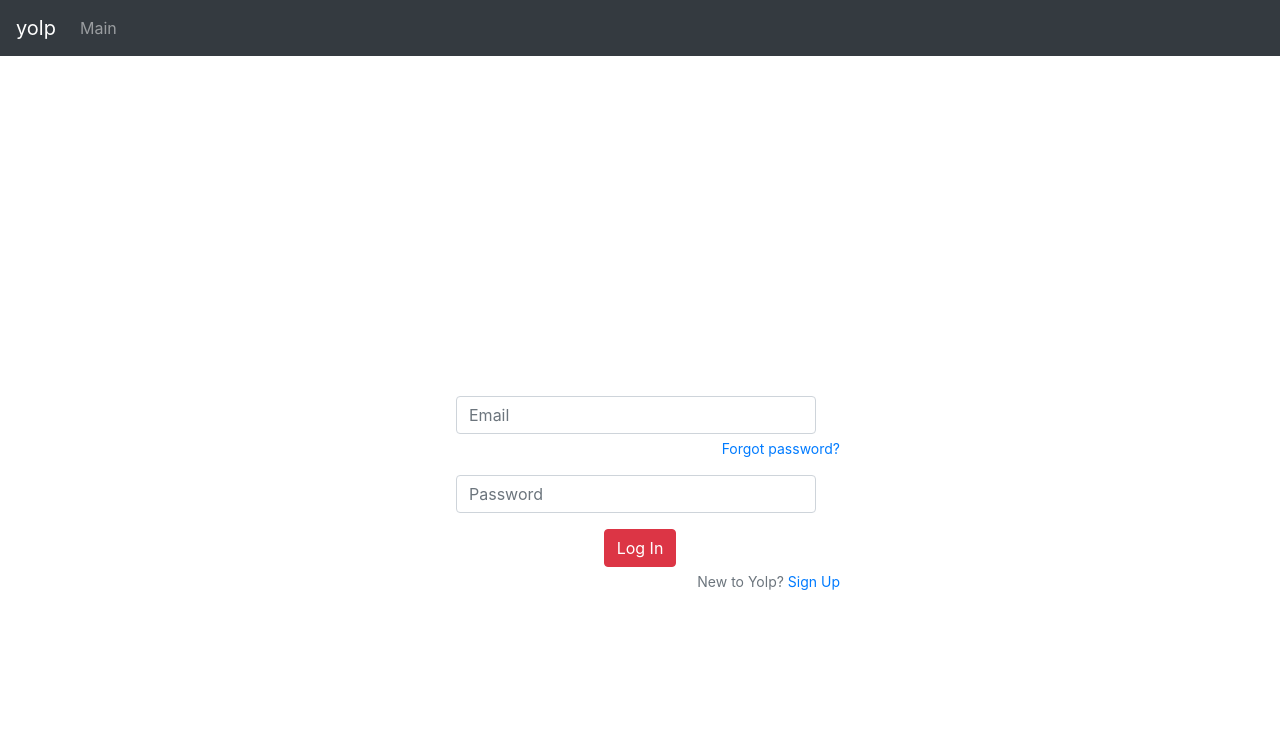
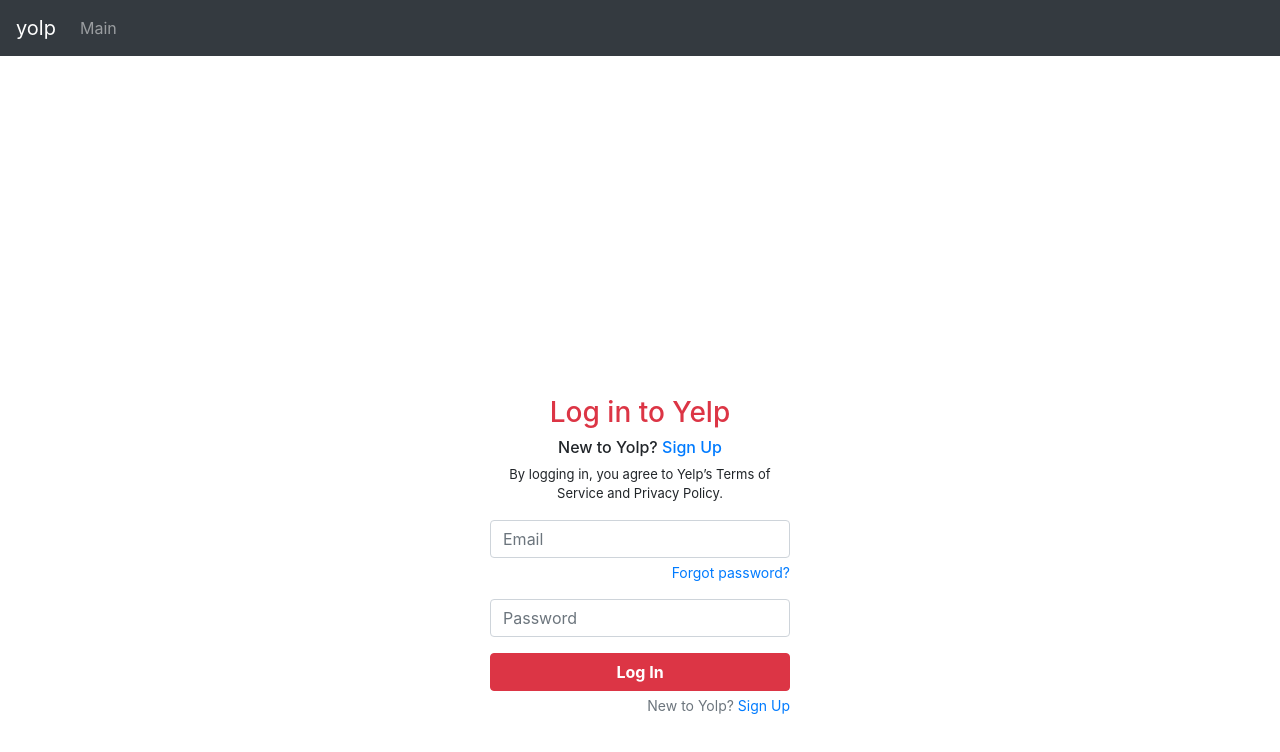
Before and after one commit to Enjay27/CafeReviewer, a React (Create React App) app in the folder cafe-page/: page /login in a window 1280 px wide. Shown: the top 752 px of the page. Built offline with nearby package versions, Linux system fonts and the light colour scheme.

Commit message:
#refactor : FindPw.js 추가, LoginDiv 리덕스 추가

```diff
--- a/cafe-page/src/App.js
+++ b/cafe-page/src/App.js
@@ -1,12 +1,13 @@
-import React, { useContext, useState, lazy, useEffect, Suspense } from 'react';
+import React from 'react';
 import 'bootstrap/dist/css/bootstrap.css';
-import { Link, Route, Switch, useHistory } from 'react-router-dom';
-import './App.css';
-import './css/common.scss';
-import MainView from './views/main/MainView.js';
-import LoginView from './views/login/LoginView.js';
-import SingupView from './views/signup/SignupView';
+import {Route, Switch} from 'react-router-dom';
+import 'App.css';
+import 'css/common.scss';
+import MainView from 'views/main/MainView.js';
+import LoginView from 'views/login/LoginView.js';
+import SingupView from 'views/signup/SignupView';
 import NotFound from 'components/Error/NotFound';
+import FindPw from "components/FindPw/FindPw";
 
 function App() {
   return (
@@ -15,10 +16,10 @@
         <Route exact path={'/'} component={MainView} />
         <Route path="/login" component={LoginView} />
         <Route path="/signup" component={SingupView} />
+        <Route path="/findpw" component={FindPw} />
         <Route path={['*', '/error']} component={NotFound} />
       </Switch>
     </div>
   );
 }
-
 export default App;
--- a/cafe-page/src/components/Error/NotFound.js
+++ b/cafe-page/src/components/Error/NotFound.js
@@ -1,6 +1,6 @@
-import React, {Component} from 'react';
+import React from 'react';
 
-function NotFound(props) {
+function NotFound() {
     return (
         <div className={"wrapper"}>
             <div className={"container"}>
--- /dev/null
+++ b/cafe-page/src/components/FindPw/FindPw.js
@@ -0,0 +1,46 @@
+import React, {useState} from 'react';
+import {Link} from 'react-router-dom'
+import {Button, Form} from 'react-bootstrap';
+import axios from "axios";
+import "components/FindPw/FindPw.css";
+import {useDispatch} from "react-redux";
+import * as config from 'config/Config.js';
+import {account} from "redux/action/LoginDiv.js";
+
+function FindPw() {
+    const dispatch = useDispatch();
+    const [email, setEmail] = useState("")
+    const handleChangeEmail = ({ target: { value } }) => setEmail(value)
+
+    const handleSubmit = async (event) => {}
+
+    return (
+            <Form style={{maxWidth : "300px", margin : "0 auto"}} onSubmit={handleSubmit}>
+                <h3 className="text-danger">Forgot Password</h3>
+                <p>Please enter your email address and we will send you
+                an email about how to reset your password.</p>
+            <Form.Group>
+                <Form.Control
+                  type="email"
+                  className={"mt10 mb20"}
+                  placeholder="Email"
+                  value={email}
+                  name= "email"
+                  onChange={handleChangeEmail}
+                  required
+
+                />
+            </Form.Group>
+                <Button className={"ht35 wd100"} style={{width : "300px"}} variant="danger" type="submit">
+                    <b>Reset Password</b>
+                </Button>
+                <Form.Text className="text-muted text_align_right">
+                    {/*<a href="/login">Back to Login</a>*/}
+                    <Link onClick={()=>{
+                        dispatch(account());
+                    }}>Back to Login</Link>
+                </Form.Text>
+        </Form>
+    );
+}
+export default FindPw;
--- a/cafe-page/src/components/Login/Login.css
+++ b/cafe-page/src/components/Login/Login.css
@@ -1,6 +1,3 @@
-.login_input {
-    width: 360px;
-}
 .text_align_right {
     text-align: right;
 }
--- a/cafe-page/src/components/Login/Login.js
+++ b/cafe-page/src/components/Login/Login.js
@@ -1,19 +1,16 @@
-import React, {useEffect,Component, useState} from 'react';
-import { Link, Route, Switch, useHistory} from 'react-router-dom'
-import {Navbar, Nav, NavDropdown, Button, Jumbotron, Form, FormControl} from 'react-bootstrap';
-import "./Login.css";
-import * as config from '../../config/Config';
+import React, {useState} from 'react';
+import { Link, useHistory} from 'react-router-dom'
+import {Button, Form} from 'react-bootstrap';
 import axios from "axios";
-import {useSelector, useDispatch} from "react-redux";
-import {open, close} from "redux/action/LoginModal.js";
+import "components/Login/Login.css";
+import {useDispatch} from "react-redux";
+import * as config from 'config/Config.js';
+import {open} from "redux/action/LoginModal.js";
+import {join, forgotPw} from "redux/action/LoginDiv.js";
 
 function Login() {
     const history = useHistory();
     const dispatch = useDispatch();
-
-    // useEffect(() => {
-    //    dispatch(open());
-    // }, []);
 
     const [member_id, setMember_id] = useState("")
     const [password, setPassword] = useState("")
@@ -34,17 +31,20 @@
         dispatch(open());
         console.log('실패 했어욧!');
         console.log(result);
-
       })
 }
-
     return (
-        <div>
-            <Form onSubmit={handleSubmit}>
+            <Form style={{maxWidth : "300px", margin : "0 auto"}} onSubmit={handleSubmit}>
+                <h3 className="text-danger">Log in to Yelp</h3>
+                <h6>New to Yolp?&nbsp;
+                     <Link onClick={()=>{
+                        dispatch(join());
+                    }}>Sign Up</Link></h6>
+                <p>By logging in, you agree to Yelp’s Terms of Service and Privacy Policy.</p>
             <Form.Group>
                 <Form.Control
                   type="email"
-                  className="mx-sm-3 login_input"
+                  className={"mt10 mb20"}
                   placeholder="Email"
                   value={member_id}
                   name= "member_id"
@@ -52,27 +52,31 @@
                   required
                 />
                 <Form.Text className="text-muted text_align_right">
-                    <a href="/forgotpw">Forgot password?</a>
+                    {/*<a href="/findpw">Forgot password?</a>*/}
+                    <Link onClick={()=>{
+                        dispatch(forgotPw());
+                    }}>Forgot password?</Link>
                 </Form.Text>
             </Form.Group>
             <Form.Group>
                 <Form.Control
                   type="password"
-                  className="mx-sm-3 login_input"
+                  className={"mt10 mb20"}
                   placeholder="Password"
                   value={password}
                   name= "password"
                   onChange={handleChangePw}
                   required
-
                 />
             </Form.Group>
-                <Button variant="danger" type="submit">Log In</Button>
+                <Button className={"ht35 wd100"} style={{width : "300px"}} variant="danger" type="submit"><b>Log In</b></Button>
                 <Form.Text className="text-muted text_align_right">
-                    New to Yolp? <a href="/signup">Sign Up</a>
+                    New to Yolp?&nbsp;
+                    <Link onClick={()=>{
+                        dispatch(join());
+                    }}>Sign Up</Link>
                 </Form.Text>
         </Form>
-    </div>
     );
 }
 export default Login;
--- a/cafe-page/src/components/LoginModal/LoginModal.js
+++ b/cafe-page/src/components/LoginModal/LoginModal.js
@@ -1,6 +1,6 @@
 import React from "react";
-import {useSelector, useDispatch} from "react-redux";
-import {open, close} from "../../redux/action/LoginModal.js";
+import {useDispatch} from "react-redux";
+import {close} from "redux/action/LoginModal.js";
 
 const LoginModal = () => {
   const dispatch = useDispatch();
--- /dev/null
+++ b/cafe-page/src/redux/action/LoginDiv.js
@@ -0,0 +1,15 @@
+export const ACCOUNT = "@@SUJIN/ACCOUNT";
+export const JOIN = "@@SUJIN/JOIN";
+export const FORGOTPW = "@@SUJIN/FORGOTPW";
+
+export const account = () => ({
+    type : ACCOUNT
+});
+
+export const join = () => ({
+   type : JOIN
+});
+
+export const forgotPw = () => ({
+   type : FORGOTPW
+});
--- /dev/null
+++ b/cafe-page/src/redux/reducer/LoginDivReducer.js
@@ -0,0 +1,19 @@
+import {ACCOUNT, JOIN, FORGOTPW} from "redux/action/LoginDiv.js";
+
+const initialize = "login";
+
+export const loginDiv = (state = initialize, action) => {
+    switch(action.type) {
+        case ACCOUNT:
+            state = "login";
+            return state;
+        case JOIN:
+            state = "signUp";
+            return state;
+        case FORGOTPW:
+            state = "findPw";
+            return state;
+        default:
+            return state;
+    }
+};
--- a/cafe-page/src/redux/reducer/RootReducers.js
+++ b/cafe-page/src/redux/reducer/RootReducers.js
@@ -1,6 +1,8 @@
 import {combineReducers} from 'redux';
 import {loginModal} from 'redux/reducer/LoginModalReducer.js';
+import {loginDiv} from 'redux/reducer/LoginDivReducer.js';
 
 export default combineReducers({
-    loginModal
+    loginModal,
+    loginDiv
 });
--- a/cafe-page/src/views/login/LoginView.js
+++ b/cafe-page/src/views/login/LoginView.js
@@ -1,15 +1,24 @@
-import React, {Component} from 'react';
+import React, {useEffect} from 'react';
+import {Navbar, Nav} from 'react-bootstrap';
+import {Link} from "react-router-dom";
+import {useSelector, useDispatch} from "react-redux";
 import "views/login/LoginView.css";
-import {Navbar, Nav, NavDropdown, Button, Jumbotron, Form, FormControl} from 'react-bootstrap';
-import {Link, Route} from "react-router-dom";
+import 'css/common.scss';
 import Login from "components/Login/Login.js"
-import {useSelector, useDispatch} from "react-redux";
-import LoginModal from "components/LoginModal/LoginModal";
-import 'css/common.scss';
-
+import FindPw from "components/FindPw/FindPw.js"
+import LoginModal from "components/LoginModal/LoginModal.js";
+import {account} from "redux/action/LoginDiv.js";
+import Signup from "components/signup/Signup.js";
 
 function LoginView() {
+    const dispatch = useDispatch();
     const loginModal = useSelector((store) => store.loginModal);
+    const loginDiv = useSelector((store) => store.loginDiv);
+    console.log(loginDiv);
+
+    useEffect(() => {
+       dispatch(account());
+    }, []);
 
     return (
 
@@ -26,18 +35,20 @@
 
         {
           loginModal && <LoginModal/>
-
-
         }
 
-         <div className={"wrapper"}>
-             <div className={"container"} style={{padding : "0px"}}>
-                 <div className={"login_wrapper"}>
-                    <Login/>
+         <div className="wrapper">
+             <div className="container" style={{padding : "0px"}}>
+                 <div className="login_wrapper">
+                     {(() => {
+                          if (loginDiv === "login") return <Login/>;
+                          if (loginDiv === "signUp") return (<Signup/>);
+                          if (loginDiv === "findPw") return <FindPw/>;
+                     })()}
                 </div>
             </div>
         </div>
-            </div>
+       </div>
     );
 }
 export default LoginView;
```
Also changed, not shown: cafe-page/src/views/main/MainView.js (+6 -9 lines), cafe-page/src/components/FindPw/FindPw.css (added), 1 other file (tests, documents, lock files or other folders).
